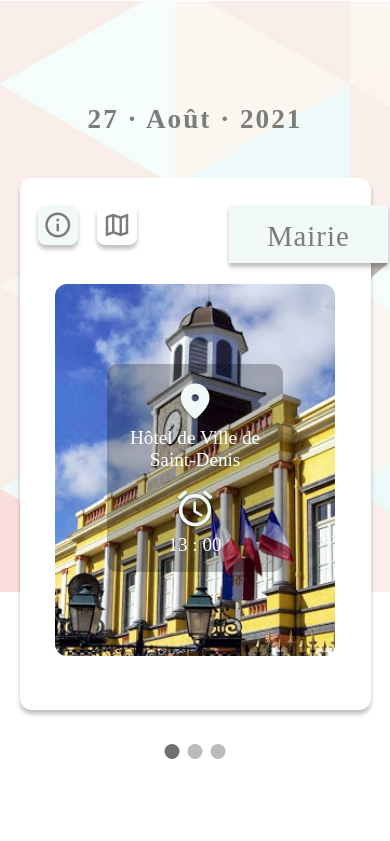
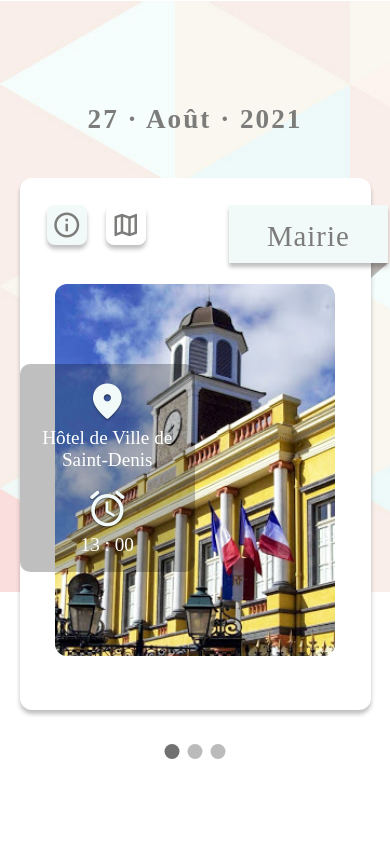
Before and after one commit to lilkevin974/Wedding-project, a Django app: page / in a window 390 px wide. Shown: the part 1823-2664 px from the top of the page. Run offline with Django 3.2, Linux system fonts and the light colour scheme; some libraries are stand-ins or nearby versions; some web fonts are replaced.

Commit message:
Hide info responsive v3

```diff
--- a/wedding/main/static/main/style/main.css
+++ b/wedding/main/static/main/style/main.css
@@ -1050,8 +1050,12 @@ svg {
     -webkit-transform: scale(1) translateX(0%);
             transform: scale(1) translateX(0%);
   }
+  .third-section .third-background .slider .slide-info {
+    width: 100%;
+  }
   .third-section .third-background .slider .slide-info .steps {
-    left: 50%;
+    width: 50%;
+    left: 0;
     top: 35%;
     background-color: rgba(0, 0, 0, 0.25);
     border-radius: 10px;
@@ -1064,6 +1068,10 @@ svg {
     margin: 0;
     top: 5%;
     left: 5%;
+  }
+  .third-section .third-background .slider .map-container {
+    height: 70%;
+    width: 80%;
   }
   .fourth-section {
     background-image: url("../images/Love 45.jpg");
--- a/wedding/main/static/main/style/main.scss
+++ b/wedding/main/static/main/style/main.scss
@@ -745,8 +745,10 @@ svg{
                     }
                 }
                 .slide-info{
+                    width: 100%;
                     .steps{
-                        left:50%;
+                        width: 50%;
+                        left:0;
                         top:35%;
                         background-color: rgba(0, 0, 0, 0.25);
                         border-radius: 10px;
@@ -760,6 +762,11 @@ svg{
                         top:5%;
                         left:5%;
                     }
+                }
+                .map-container{
+                    height: 70%;
+                    width: 80%;
+
                 }
             }
         }
```
Also changed, not shown: 1 other file.
